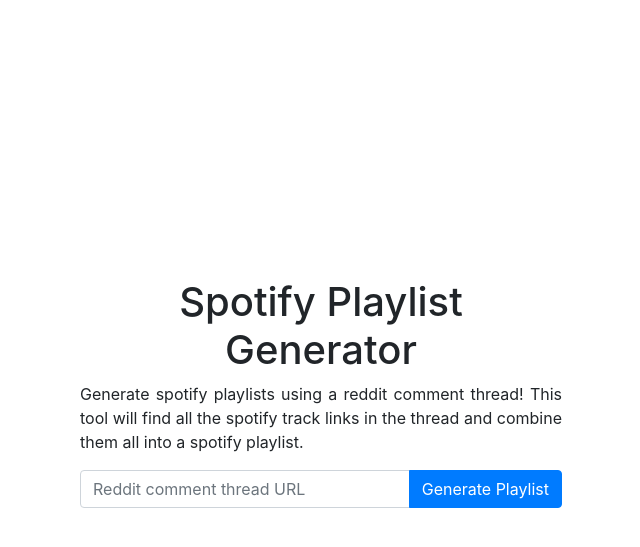
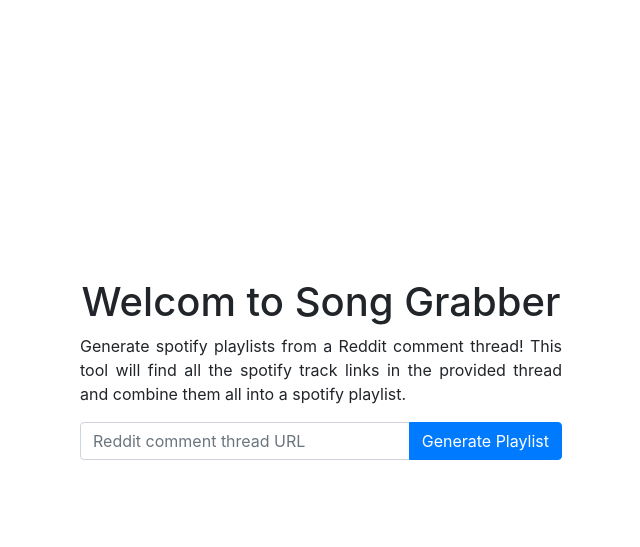
Before and after one commit to Districtfine/song-grabber, a Flask app: page / in a window 1280 px wide. Shown: the top 547 px of the page, without its empty margins (319-959 px from the left). Run offline with Flask 2, Linux system fonts and the light colour scheme; some libraries are stand-ins or nearby versions.

Commit message:
Update content

```diff
--- a/app/templates/base.html
+++ b/app/templates/base.html
@@ -32,11 +32,11 @@
         <div class="container d-flex vh-100">
             <div class="col ml-auto mr-auto" style="max-width:32em; margin-top: 25%;">
                 <h1 class="text-center">
-                    Spotify Playlist Generator
+                    Welcom to Song Grabber
                 </h1>
                 <p style="width: auto; text-align: justify">
-                    Generate spotify playlists using a reddit comment thread! This tool will find all the spotify
-                    track links in the thread and combine them all into a spotify playlist.
+                    Generate spotify playlists from a Reddit comment thread! This tool will find all the spotify
+                    track links in the provided thread and combine them all into a spotify playlist.
                 </p>
                 <form action="" method="post" novalidate>
                     {{ form.hidden_tag() }}
```
